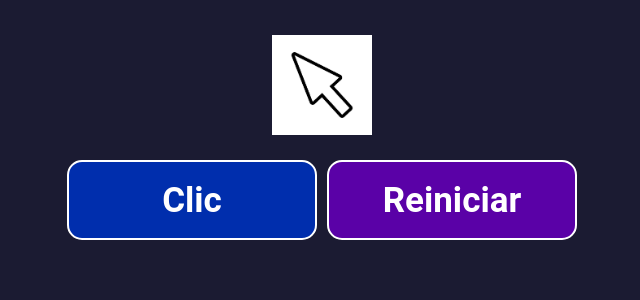
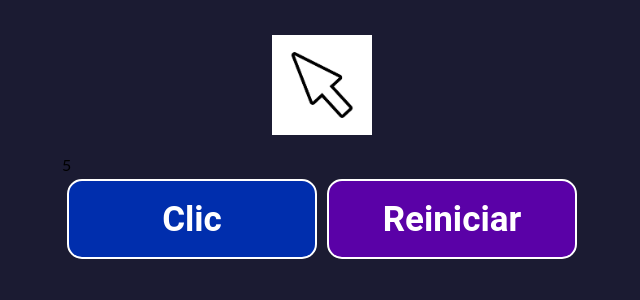
Before and after one commit to JaimeRomeroH/Contador-de-clics, a React (Create React App) app: page / in a window 1280 px wide. Shown: the top 300 px of the page, without its empty margins (318-958 px from the left). Built offline with nearby package versions, Linux system fonts and the light colour scheme.

Commit message:
No se aplicaron cambios al final

```diff
--- a/src/App.js
+++ b/src/App.js
@@ -1,6 +1,8 @@
 import './App.css';
 import logo from "./imagenes/app-logo.jpg";
 import Boton from './componentes/Boton';
+import Contador from './componentes/Contador';
+
 
 function App() {
   const manejarClic = () =>{
@@ -19,6 +21,7 @@ function App() {
          alt="Logo"/>
       </div>
       <div className="contador-principal">
+         <Contador numClics={5} />
          <Boton
            texto="Clic"
            esBotonDeClic={true}
```
